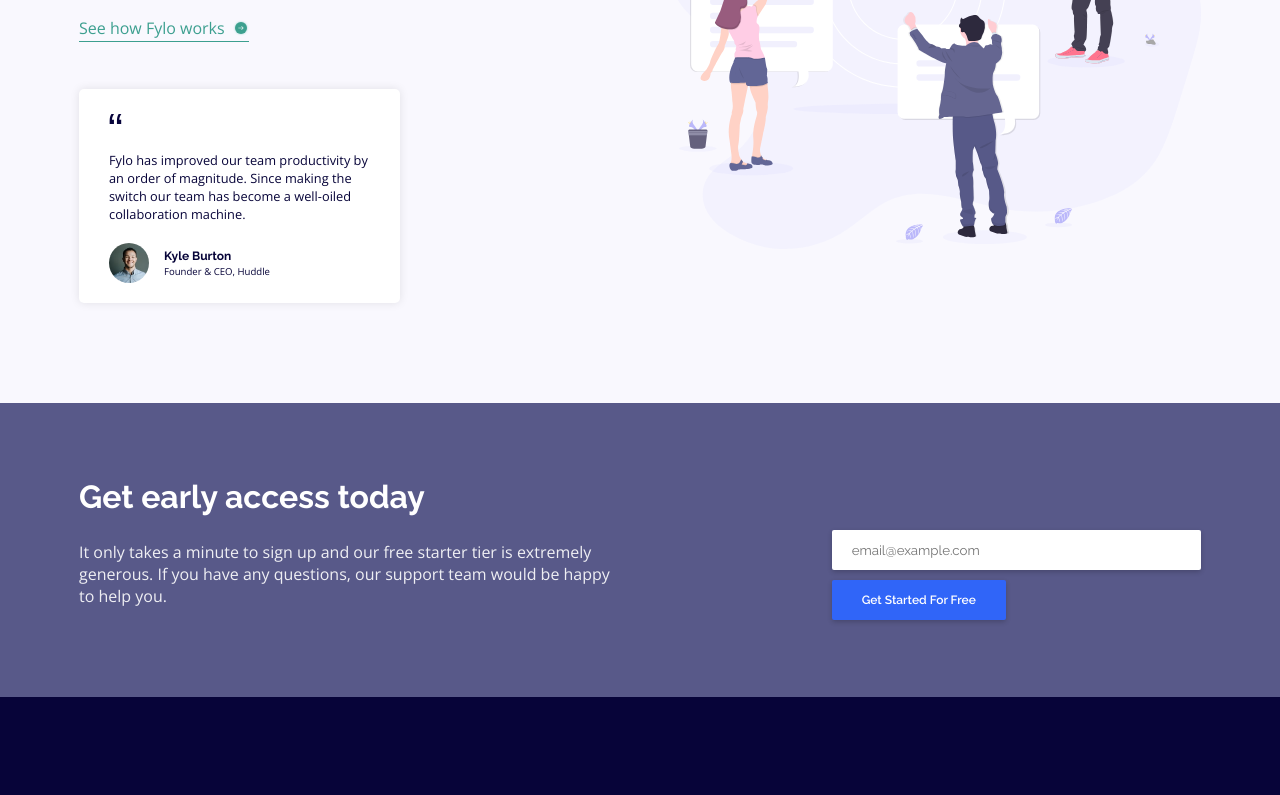
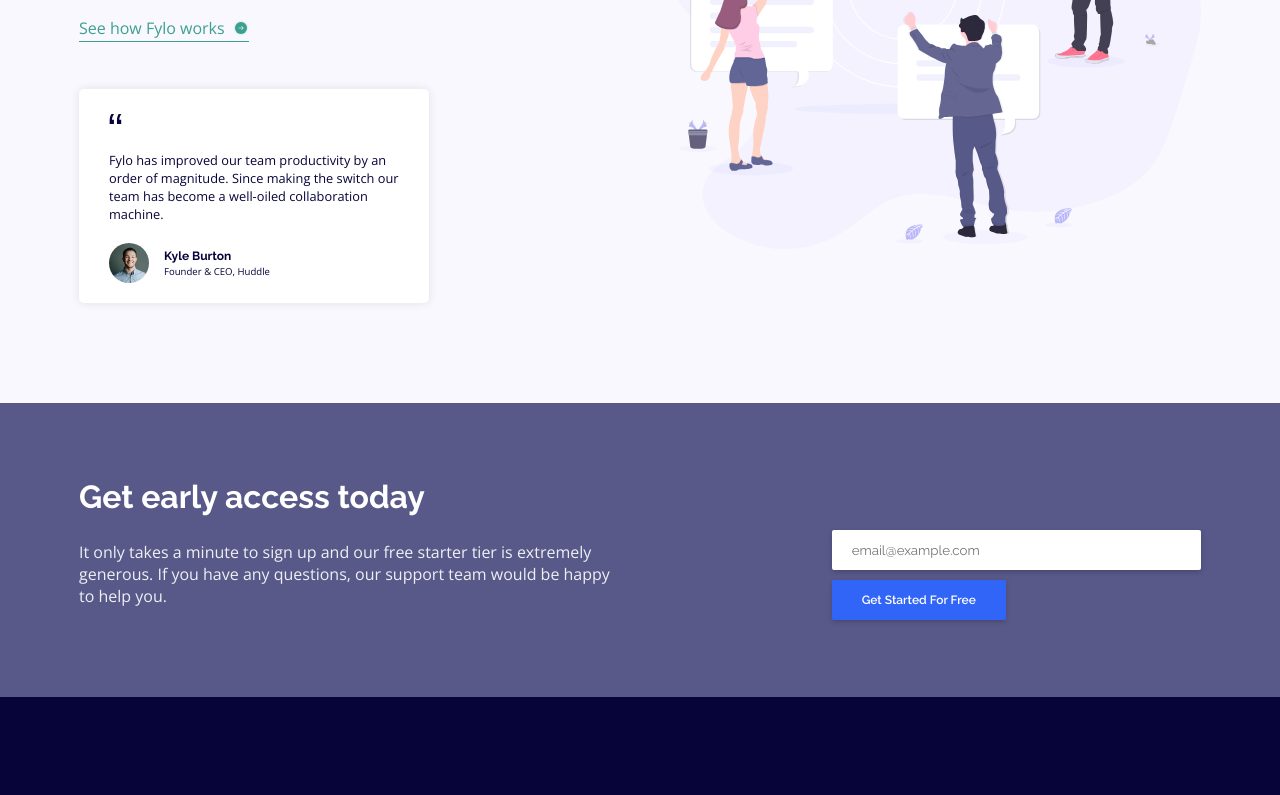
Before and after one commit to ayoelx/fylo, a plain HTML site: page index.html in a window 1280 px wide. Shown: the part 1060-1855 px from the top of the page. Drawn offline with nearby package versions, Linux system fonts and the light colour scheme.

Commit message:
fix testimonial sizing

```diff
--- a/style.css
+++ b/style.css
@@ -176,7 +176,8 @@ section.features::before  {
     box-shadow: 0 0 10px rgba(0, 0, 0, 0.1);
     border-radius: 5px;
     padding: 20px 30px;
-    width: 60%;
+    width: 350px;
+    max-width: 100%;
 }
 
 .testimonial p {
```
